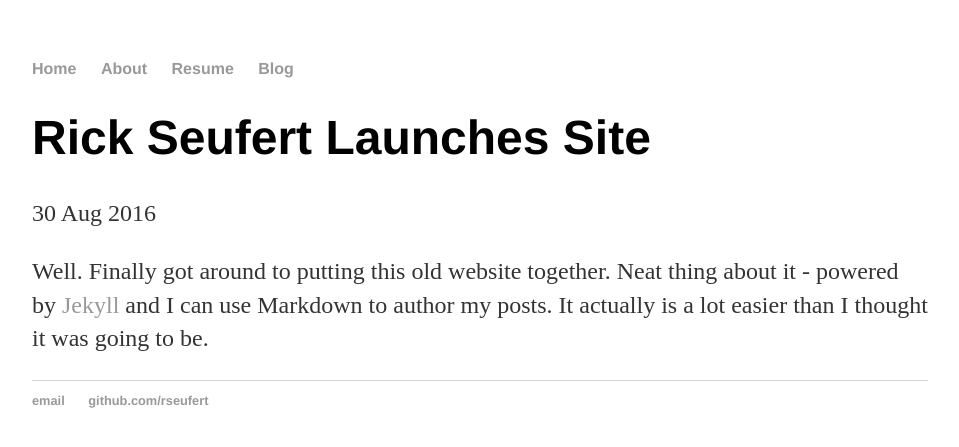
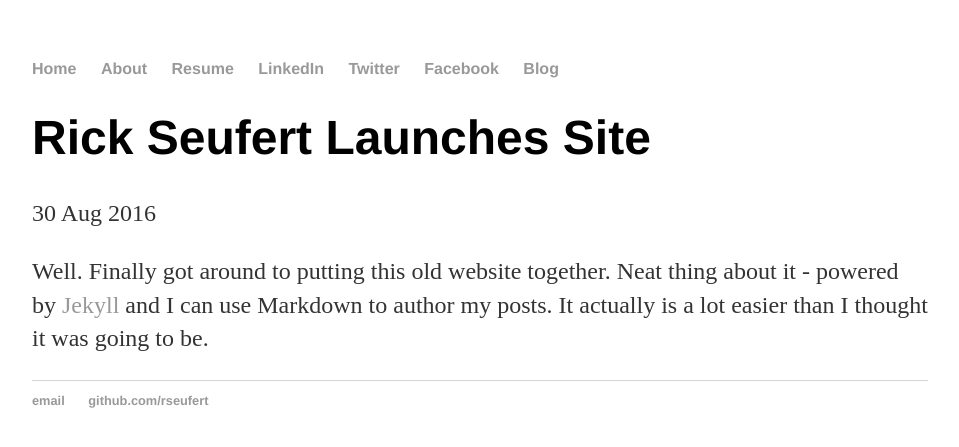
Before and after one commit to rseufert/rseufert.github.io, a Jekyll site: the page built from _posts/2016-08-30-rick-seufert-site-launched.md, in a window 1280 px wide. Shown: the top 447 px of the page, without its empty margins (160-1119 px from the left). Built offline with Jekyll 4.4.1, drawn with Linux system fonts in a browser that asks for light colours.

Commit message:
Added social media links

```diff
--- a/_layouts/default.html
+++ b/_layouts/default.html
@@ -11,6 +11,9 @@
 	        		<li><a href="/">Home</a></li>
 		        	<li><a href="/about">About</a></li>
 	        		<li><a href="/resume/resume.pdf">Resume</a></li>
+	        		<li><a href="https://www.linkedin.com/in/rick-seufert-10b63b50">LinkedIn</a></li>
+	        		<li><a href="https://twitter.com/AtmoRick">Twitter</a></li>
+	        		<li><a href="https://www.facebook.com/sickreufert">Facebook</a></li>
 	        		<li><a href="/blog">Blog</a></li>
 	    		</ul>
 			</nav>
```
